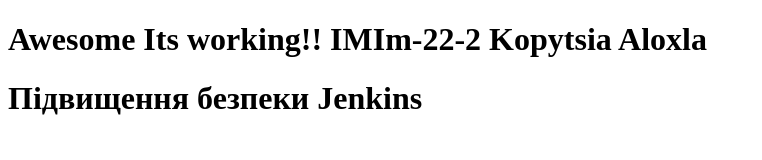
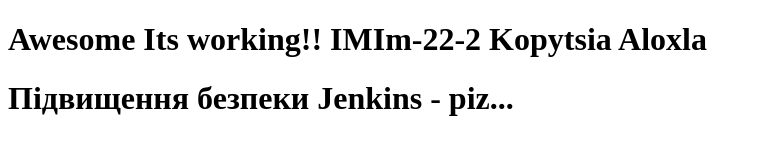
Before and after one commit to Alla06042000/Lab1, a plain HTML site: page index.html in a window 1280 px wide. Shown: the whole page, without its empty margins (0-762 px from the left). Drawn offline with Linux system fonts and the light colour scheme.

Commit message:
Update index.html

```diff
--- a/index.html
+++ b/index.html
@@ -7,6 +7,6 @@
   </head>
   <body>
     <H1>Awesome Its working!! IMIm-22-2 Kopytsia Aloxla</H1>
-    <H1>Підвищення безпеки Jenkins</H1>
+    <H1>Підвищення безпеки Jenkins - piz...</H1>
   </body>
 </html>
```
